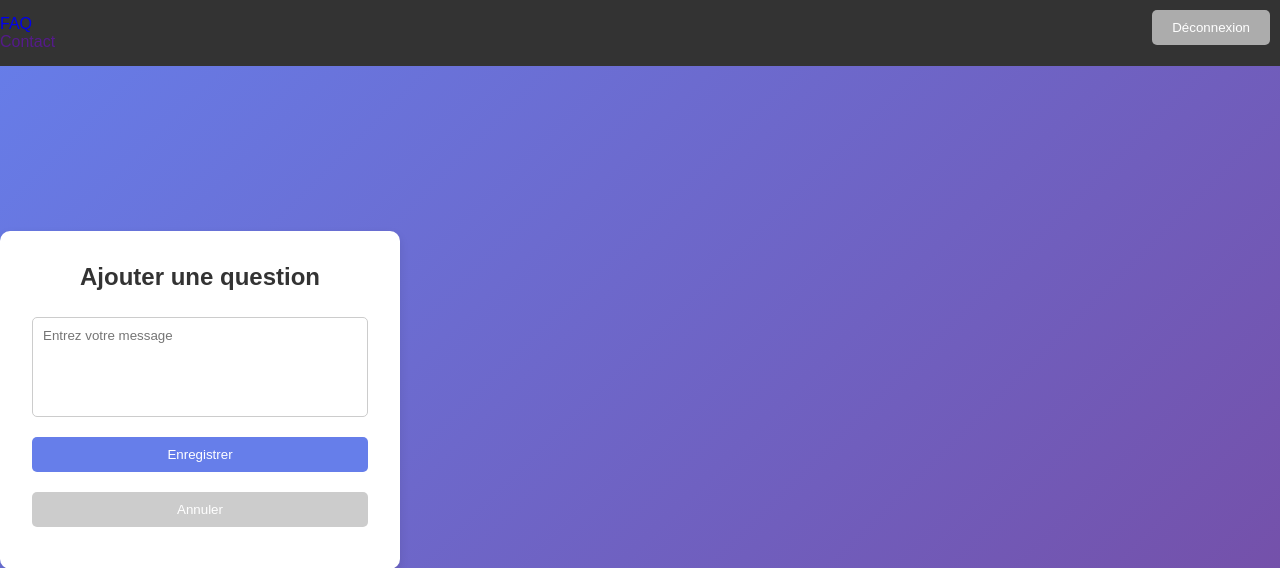
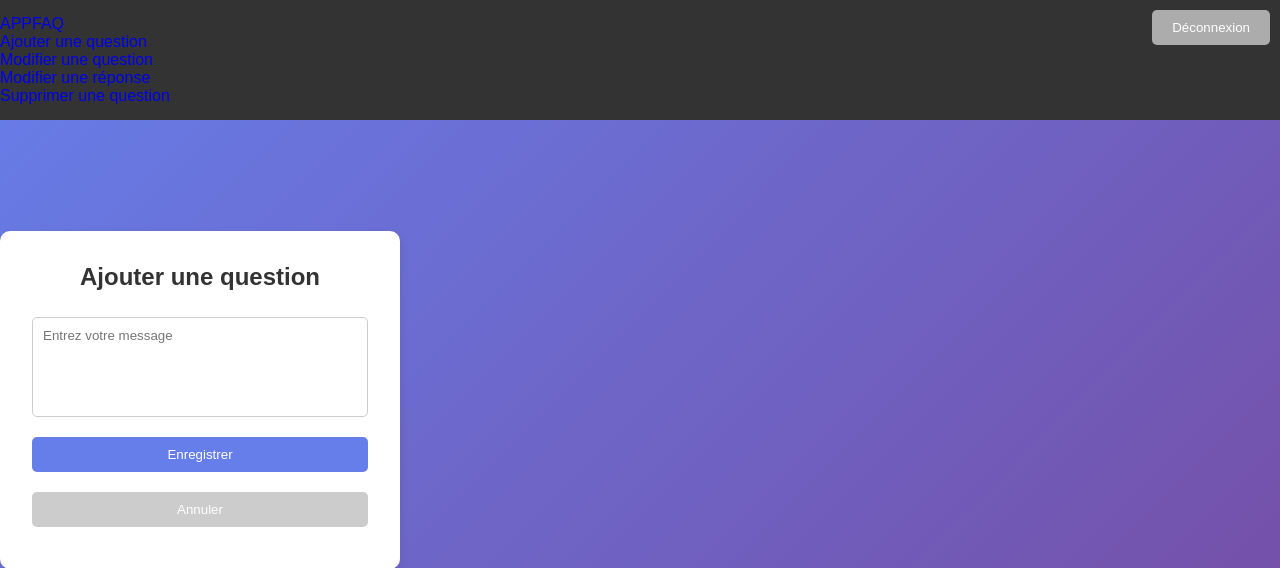
Before and after one commit to FastAze/APPFAQ, a PHP site: page /html/addmessage.php in a window 1280 px wide. Shown: the top 568 px of the page. Run offline with PHP 8.4, Linux system fonts and the light colour scheme.

Commit message:
Update logout button link and enhance navigation menu in header

```diff
--- a/template/header.php
+++ b/template/header.php
@@ -1,11 +1,12 @@
 <header>
-    <button class="floating-button" onclick="window.location.href='/html/logout.html'">Déconnexion</button>
+    <button class="floating-button" onclick="window.location.href='/html/logout.php'">Déconnexion</button>
     <nav>
         <ul>
-
-            <li><a href="faq.php">FAQ</a></li>
-            <li><a href="">Contact</a></li>
-
+            <li><a href="/html/appfaq.php">APPFAQ</a></li>
+            <li><a href="/html/addmessage.php">Ajouter une question</a></li>
+            <li><a href="/html/editmes.php">Modifier une question</a></li>
+            <li><a href="/html/editrep.php">Modifier une réponse</a></li>
+            <li><a href="/html/delete.php">Supprimer une question</a></li>
         </ul>
     </nav>
 </header>
```
